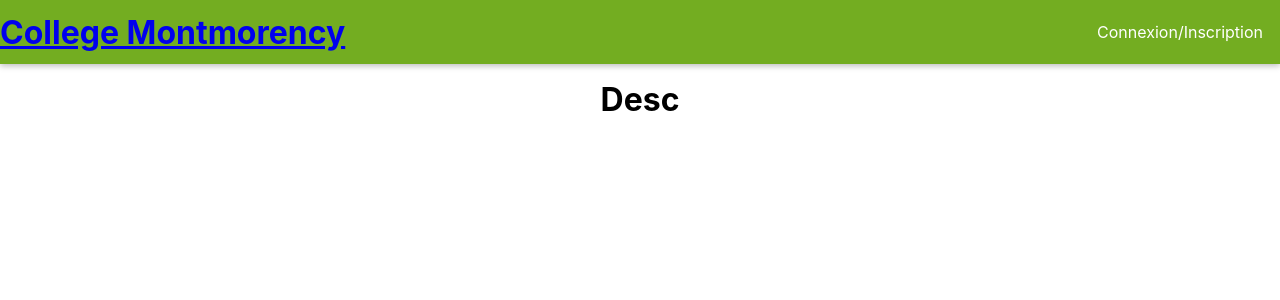
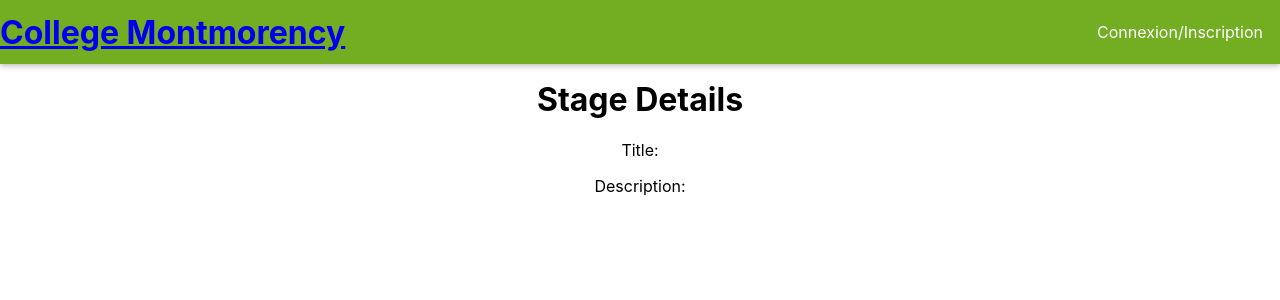
Before and after one commit to FelixLN2/4205f5-02-02, a React (Create React App) app in the folder frontend/: page /Stage/listDescStage/1 in a window 1280 px wide. Shown: the top 300 px of the page. Built offline with nearby package versions, Linux system fonts and the light colour scheme; no server answers.

Commit message:
Page decription stage 2

```diff
--- a/frontend/src/Page/Stages/Pages/ListeDescStage.js
+++ b/frontend/src/Page/Stages/Pages/ListeDescStage.js
@@ -1,5 +1,36 @@
+import React, { useContext, useEffect, useState } from "react";
+import { useParams } from "react-router-dom";
+import { useHttpClient } from "../../../Shared/hooks/http-hook";
+import { AuthContext } from '../../../Shared/context/auth-context';
+import Card from "../../../Shared/Components/UIElements/Card";
+
 const ListeDescStage = () => {
-    return <h1>Desc</h1>
+  const { id } = useParams();
+  const { error, sendRequest, clearError } = useHttpClient();
+  const [stageData, setStageData] = useState({});
+  const auth = useContext(AuthContext);
+
+  useEffect(() => {
+    const fetchStageData = async () => {
+      try {
+        const url = `${process.env.REACT_APP_BACKEND_URL}/etudiants/stages/${id}`;
+        const responseData = await sendRequest(url);
+        setStageData(responseData.stage);
+      } catch (err) {
+        console.error(err);
+      }
+    };
+
+    fetchStageData();
+  }, [sendRequest, id]);
+
+  return (
+    <div>
+      <h1>Stage Details</h1>
+      <p>Title: {stageData.titre}</p>
+      <p>Description: {stageData.description}</p>
+    </div>
+  );
 };
 
 export default ListeDescStage;
```
